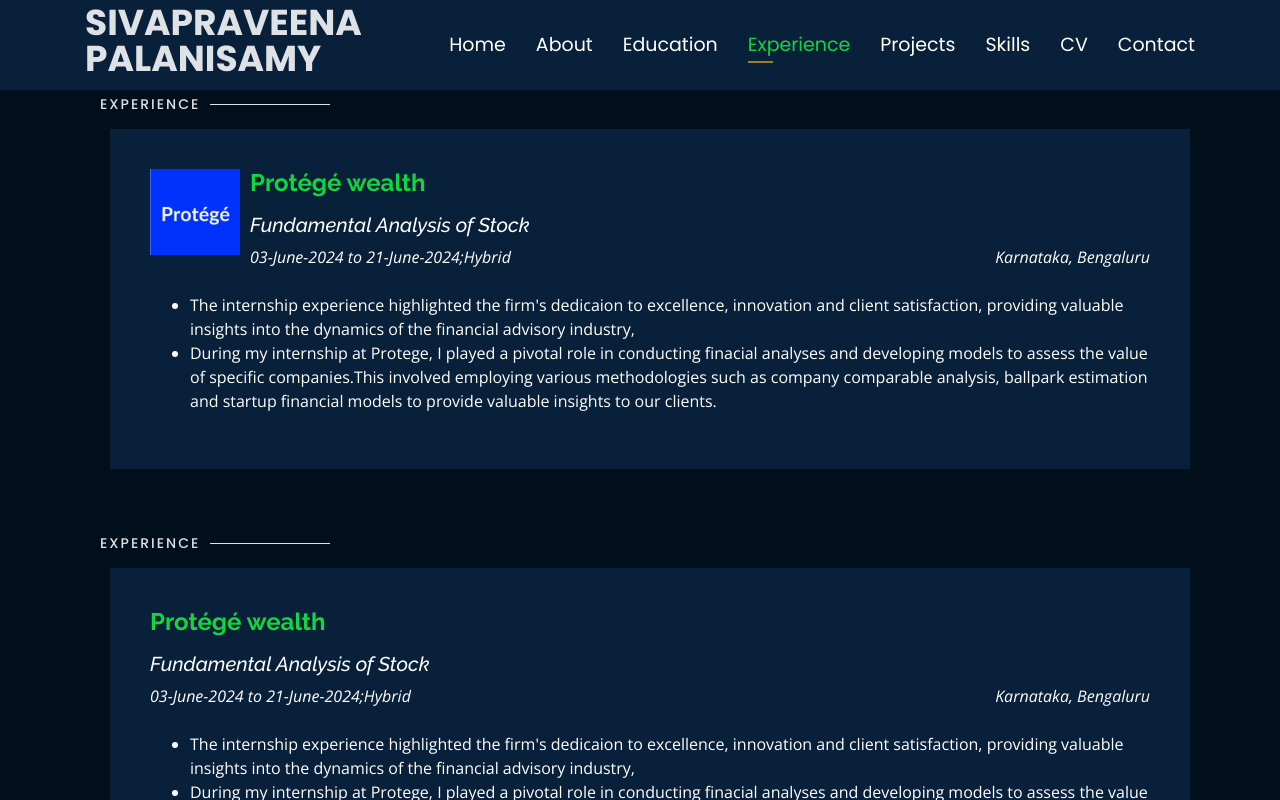
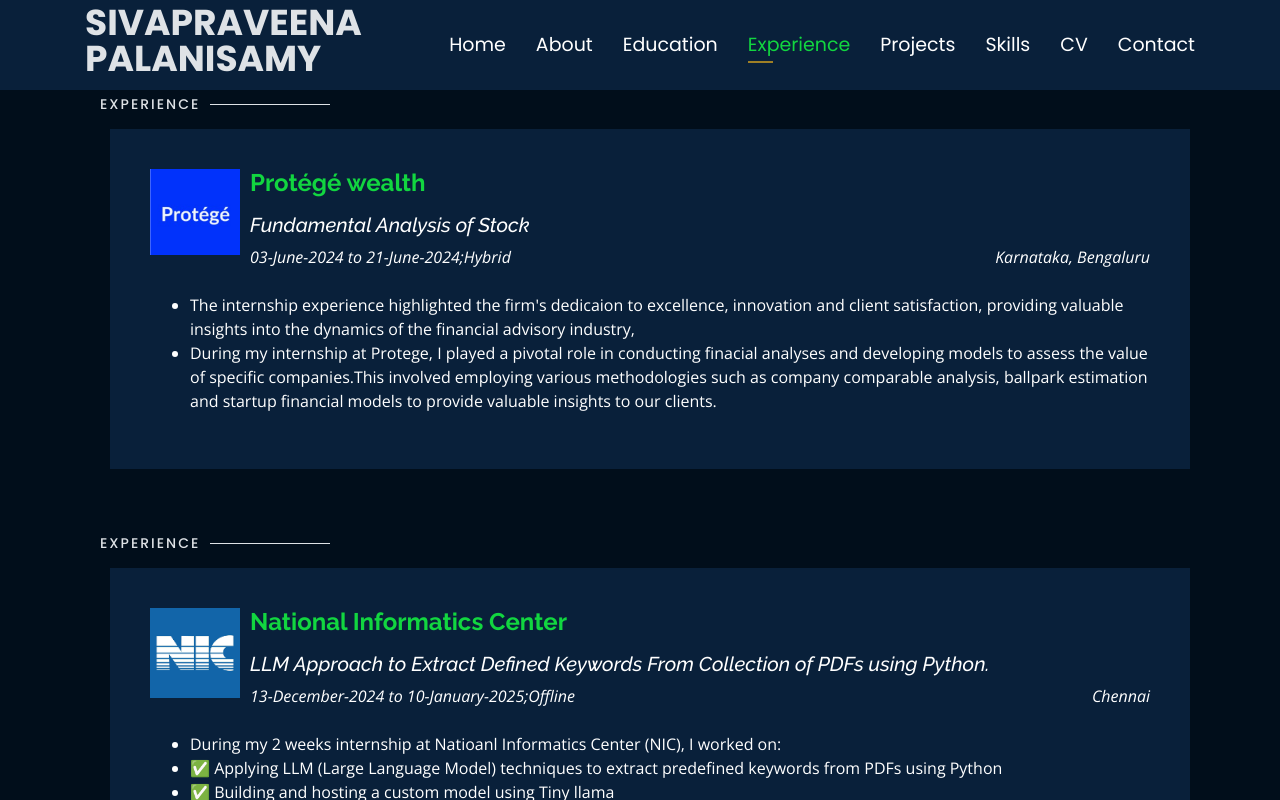
Before and after one commit to Sivapraveena-20/Sivapraveena_Portfolio, a plain HTML site: page index.html in a window 1280 px wide. Both pictures are taken after a click on the link "Experience". Shown: the top 800 px of the page. Drawn offline with nearby package versions, Linux system fonts and the light colour scheme.

Commit message:
Update index.html

```diff
--- a/index.html
+++ b/index.html
@@ -250,23 +250,23 @@
       <div class="row">
         <div class="col-lg-12" data-aos="fade-up">
           <div class="col-md-12 mt-4 mt-md-0 icon-box" data-aos="fade-up" data-aos-delay="100">
-            <a href="https://www.linkedin.com/company/protege-wealth/posts/?feedView=all" target="_blank"><img src=""
+            <a href="https://www.linkedin.com/company/protege-wealth/posts/?feedView=all" target="_blank"><img src="assets/img/education/NIC logo.png"
                 class="img-fluid" style="float:left;margin:0 10px 0 0;" width="90"></a>
-            <h4 style="text-align:left;"><a href="https://www.linkedin.com/company/protege-wealth/posts/?feedView=all" target="_blank" style="color:#12d640">Protégé wealth</a><br>
+            <h4 style="text-align:left;"><a href="https://www.linkedin.com/company/nicmeity/posts/?feedView=all" target="_blank" style="color:#12d640">National Informatics Center</a><br>
             </h4>
-            <h5 style="text-align:left;"><em>Fundamental Analysis of Stock</em></h5>
-            <span class="left" style="float:left;color:#fff;"><em>03-June-2024 to 21-June-2024;Hybrid</em></span>
-            <span class="right" style="float:right;color:#fff;"><em>Karnataka, Bengaluru</em></span><br><br>
+            <h5 style="text-align:left;"><em>LLM Approach to Extract Defined Keywords From Collection of PDFs using Python.</em></h5>
+            <span class="left" style="float:left;color:#fff;"><em>13-December-2024 to 10-January-2025;Offline</em></span>
+            <span class="right" style="float:right;color:#fff;"><em>Chennai</em></span><br><br>
             <ul style="text-align:left;">
 
               <li>
-                The internship experience   highlighted the firm's dedicaion to excellence, innovation
-                and client satisfaction, providing valuable insights into the dynamics of the financial advisory industry,</li>
-              <li>
-                During my internship at Protege, I played a pivotal role in conducting
-                finacial analyses and developing models to assess the value of specific companies.This involved
-                employing various methodologies such as company comparable analysis, ballpark estimation
-                and startup financial models to provide valuable insights to our clients.
+                During my  2 weeks internship at Natioanl Informatics Center (NIC),  I worked on:</li>
+<li>✅ Applying LLM (Large Language Model) techniques to extract predefined keywords from PDFs using Python</li>
+<li>✅ Building and hosting a custom model using Tiny llama</li>
+<li>✅ Deploying the solution inside a Docker container for seamless operation</li>
+<li>✅ Setting up a local knowledge base with company-related documents to ensure secure, on-premise data processing</li>
+
+<li>This experience deepened my skills in AI/ML deployment, containerization, document processing, and data privacy — and I’m excited to apply this knowledge to future projects and collaborations.
               </li>
             </ul>
           </div>
```
